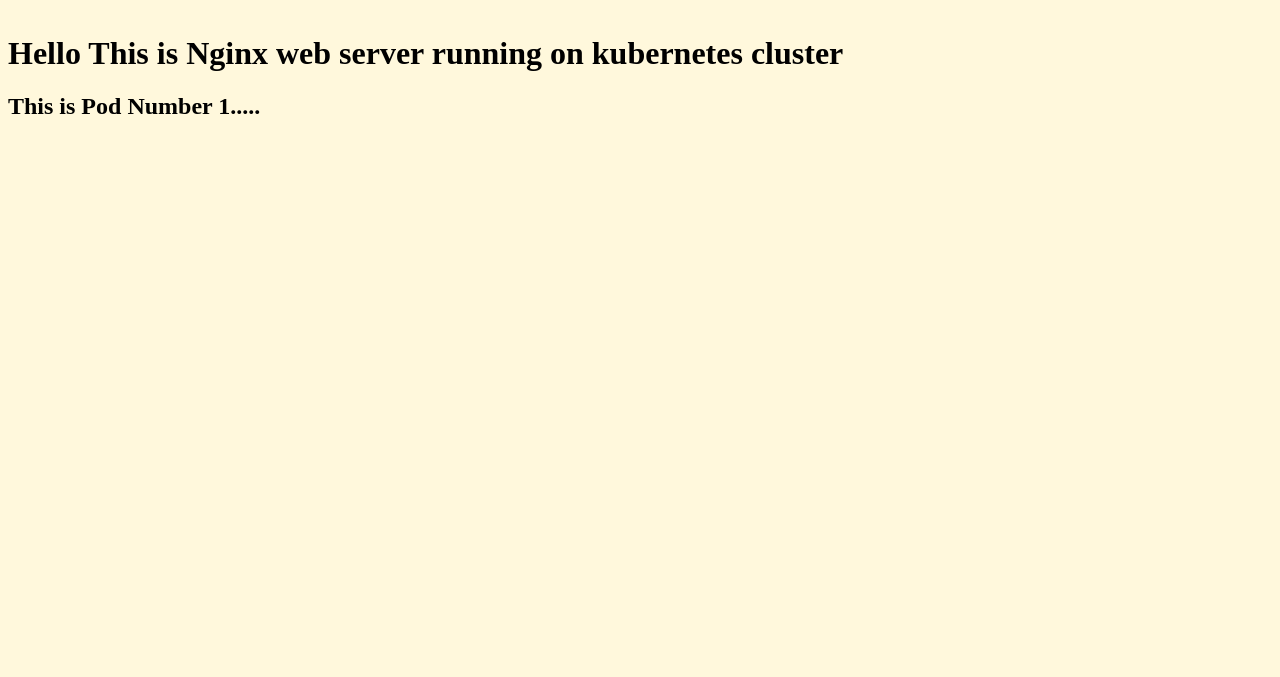
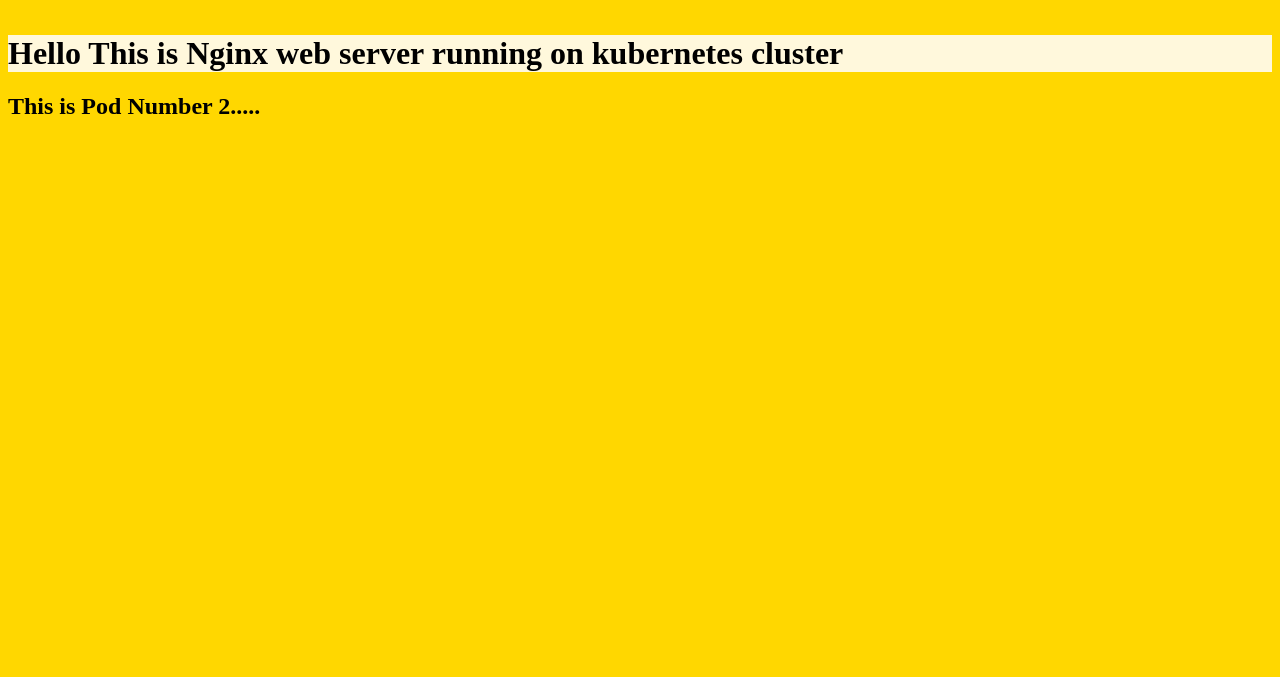
Before and after one commit to tinkusaini13/Docker-nginx, a plain HTML site: page index.html in a window 1280 px wide. Shown: the part 123-800 px from the top of the page. Drawn offline with Linux system fonts and the light colour scheme.

Commit message:
Update index.html

```diff
--- a/index.html
+++ b/index.html
@@ -1,8 +1,8 @@
 <!DOCTYPE html>
 <html>
-<body body style="background-color:Cornsilk;">
+<body body style="background-color:Gold;">
 <p style="font-size:50px;text-align:center;color:Crimson;">Welcome..!!!!</p>
 <h1 style="background-color:Cornsilk;">Hello This is Nginx web server running on kubernetes cluster </h1>
-<h2>This is Pod Number 1.....</h2>
+<h2>This is Pod Number 2.....</h2>
 </body>
 </html>
```
